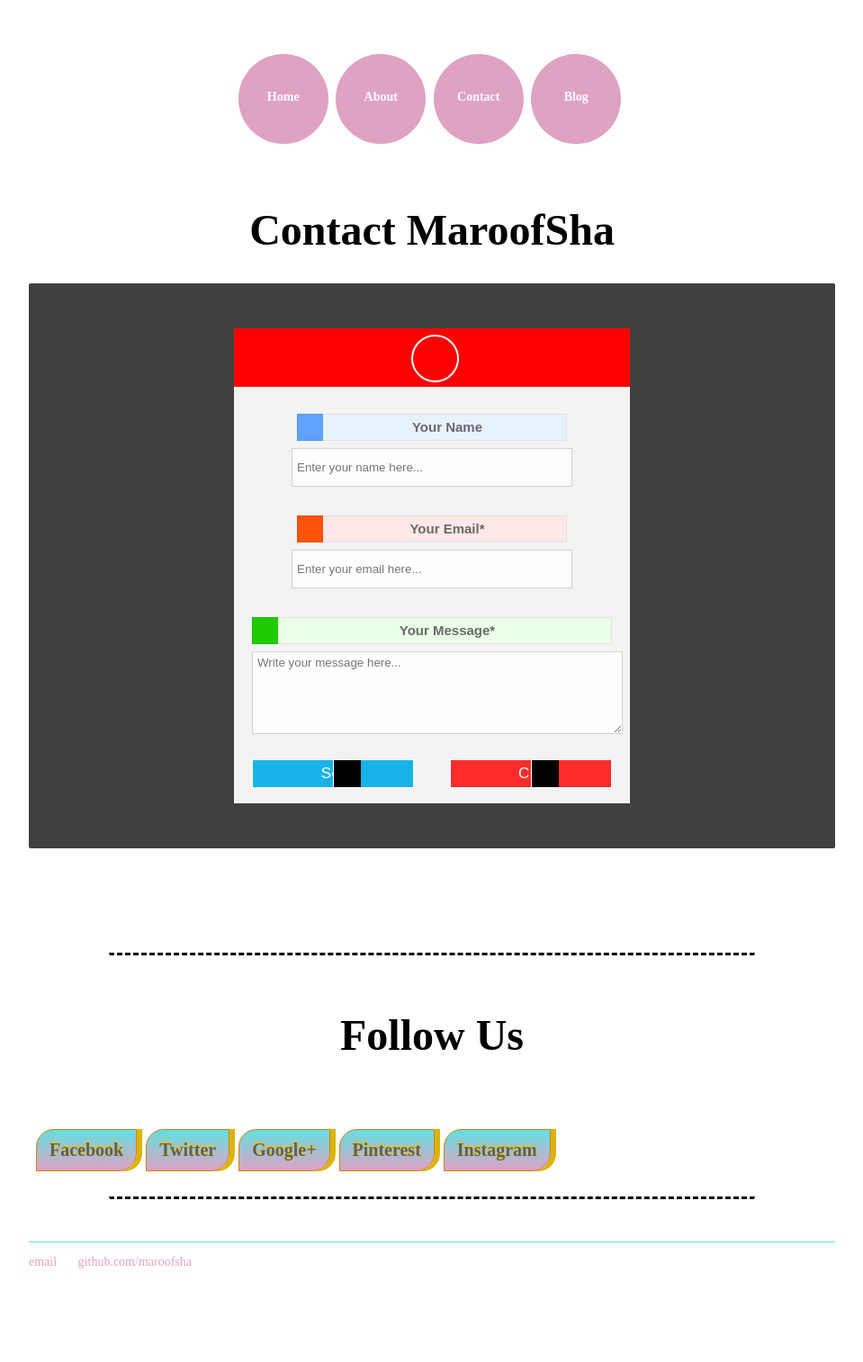
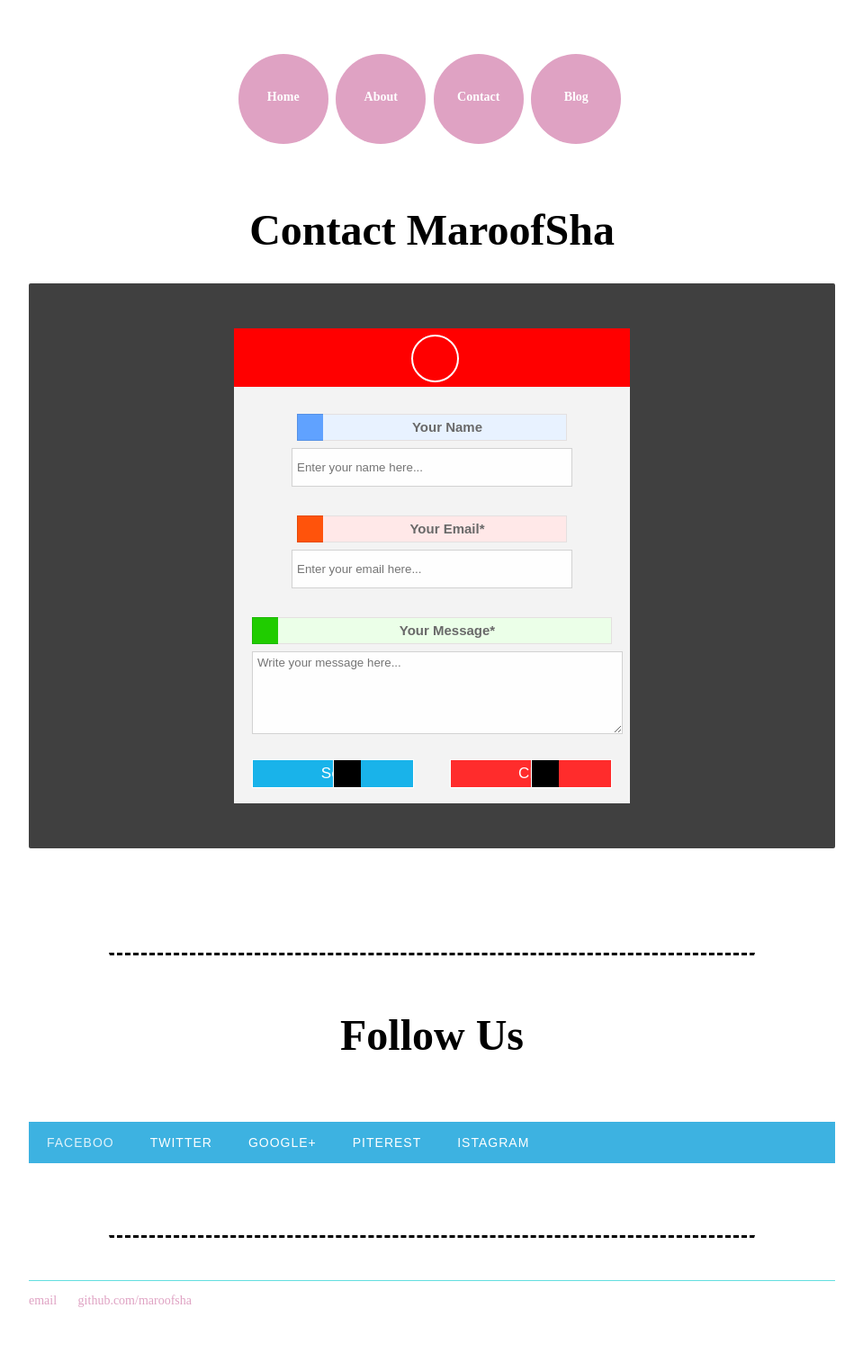
Before and after one commit to maroofsha/maroofsha.github.io, a Jekyll site: the page built from contact.html, in a window 1280 px wide. Shown: the whole page at 90% size, without its empty margins (160-1119 px from the left). Built offline with Jekyll 4.4.1, drawn with Linux system fonts in a browser that asks for light colours; before the commit the page ends 1471 px from its top, so only the background shows below that.

Commit message:
Create contact.html

```diff
--- a/contact.html
+++ b/contact.html
@@ -338,71 +338,160 @@ div#twist_blogger_cntct_form .clear-button {
    <div><br /></div>
 
   <style>
-  #Hr-17 {
-position:relative;
-list-style:none;
-margin:3px;
-padding:0;
-float:center;
+  #cssmenu,
+
+#cssmenu ul,
+
+#cssmenu ul li,
+
+#cssmenu ul li a,
+
+#cssmenu #menu-button {margin: 0;padding: 0;border: 0;list-style: none;line-height: 1;display: block;position: relative;-webkit-box-sizing: border-box;-moz-box-sizing: border-box;box-sizing: border-box;}
+
+#cssmenu:after,
+
+#cssmenu > ul:after {content: ".";display: block;clear: both;visibility: hidden;line-height: 0;height: 0;}
+
+#cssmenu #menu-button {display: none;}
+
+#cssmenu {width: auto;font-family: Raleway, sans-serif;line-height: 1;}
+
+#cssmenu > ul {background: #3db2e1;}
+
+#cssmenu > ul > li {float: left;-webkit-perspective: 1000px;-moz-perspective: 1000px;perspective: 1000px;}
+
+#cssmenu.align-center > ul {font-size: 0;text-align: center;}
+
+#cssmenu.align-center > ul > li {display: inline-block;float: none;}
+
+#cssmenu.align-right > ul > li {float: right;}
+
+#cssmenu > ul > li > a {padding: 16px 20px;font-size: 14px;color: #ffffff;letter-spacing: 1px;text-transform: uppercase;text-decoration: none;background: #3db2e1;-webkit-transition: all .3s;-moz-transition: all .3s;
+
+  -o-transition: all .3s;transition: all .3s;-webkit-transform-origin: 50% 0;-moz-transform-origin: 50% 0;transform-origin: 50% 0;-webkit-transform-style: preserve-3d;-moz-transform-style: preserve-3d;transform-style: preserve-3d;
+
 }
-#Hr-17 li {
-margin:5px;
-padding:0;
-float:left;
+
+#cssmenu > ul > li.active > a {color: #dff2fa;
+
 }
-#Hr-17 li a {
-display:inline;
-float:left;
-margin:0;
-padding:11px 14px;
-overflow:hidden;
-text-decoration:none;
-text-align:center;
-text-transform:capitalize;
-font-size:20px;
-font-weight:bold;
-border:1px ridge #DB7C08;
-text-shadow:0px -2px 1px #E4C31F,0px -1px 1px #E4C31d;
--moz-border-radius:20px 0px 20px 0px;
--webkit-border-radius:20px 0px 20px 0px;
-border-radius:20px 0px 20px 0px;
-color:#5F5F60;
--moz-box-shadow:6px 0px 0px 0px #DBB408;
--webkit-box-shadow:6px 0px 0px 0px #DBB408;
-box-shadow:6px 0px 0px 0px #DBB408;
-background:#63dfe0;
-background:-webkit-gradient(linear,left top,left bottom,from(#63dfe0),to(#dfa2c3));
-background:-webkit-linear-gradient(top,#63dfe0 0%,#dfa2c3 100%);
-background:-moz-linear-gradient(top,#63dfe0 0%,#dfa2c3 100%);
-background:-o-linear-gradient(top,#63dfe0 0%,#dfa2c3 100%);
-background:-ms-linear-gradient(top,#63dfe0 0%,#dfa2c3 100%);
-background:linear-gradient(top,#63dfe0 0%,#dfa2c3 100%);
--moz-transition:all 0.6s ease-out;
--webkit-transition:all 0.6s ease-out;
--o-transition:all 0.6s ease-out;
-transition:all 0.6s ease-out;
+
+#cssmenu > ul > li:hover > a,
+
+#cssmenu > ul > li > a:hover {color: #dff2fa;-webkit-transform: rotateX(90deg) translateY(-23px);-moz-transform: rotateX(90deg) translateY(-23px);transform: rotateX(90deg) translateY(-23px);
+
+  -ms-transform: none;
+
 }
-#Hr-17 li a:hover {
--moz-border-radius:25px 0px 25px 0px;
--webkit-border-radius:25px 0px 25px 0px;
-border-radius:25px 0px 25px 0px;
--moz-box-shadow:inset 0px 0px 50px 0px #dfa2c3;
--webkit-box-shadow:inset 0px 0px 50px 0px #dfa2c3;
-box-shadow:inset 0px 0px 50px 0px #dfa2c3;
-text-shadow:none;
--moz-transition:all 0.4s ease-in;
--webkit-transition:all 0.4s ease-in;
--o-transition:all 0.4s ease-in;
-transition:all 0.4s ease-in;
+
+#cssmenu > ul > li > a::before {position: absolute;top: 100%;left: 0;z-index: -1;-webkit-box-sizing: border-box;-moz-box-sizing: border-box;box-sizing: border-box;width: 100%;height: 100%;padding: 16px 20px;color: #dff2fa;background: #19799f;content: attr(data-title);
+
+  -webkit-transition: background 0.3s;-moz-transition: background 0.3s;transition: background 0.3s;-webkit-transform: rotateX(-90deg);-moz-transform: rotateX(-90deg);transform: rotateX(-90deg);
+
+  -webkit-transform-origin: 50% 0;-moz-transform-origin: 50% 0;transform-origin: 50% 0;-ms-transform: translateY(- -18px);
+
+}
+
+#cssmenu > ul > li:hover > a::before,
+
+#cssmenu > ul > li > a:hover::before { background: #3db2e1;}
+
+#cssmenu.small-screen {width: 100%;}
+
+#cssmenu.small-screen > ul,
+
+#cssmenu.small-screen.align-center > ul {
+
+  width: 100%;
+
+  text-align: left;
+
+}
+
+#cssmenu.small-screen > ul > li,
+
+#cssmenu.small-screen.align-center {
+
+  float: none;
+
+  display: block;
+
+  border-top: 1px solid rgba(100, 100, 100, 0.1);
+
+}
+
+#cssmenu.small-screen > ul > li:hover > a,
+
+#cssmenu.small-screen > ul > li > a:hover {
+
+  color: #dff2fa;
+
+  -webkit-transform: none;
+
+  -moz-transform: none;
+
+  transform: none;
+
+  -ms-transform: none;
+
+}
+
+#cssmenu.small-screen > ul > li > a::before {
+
+  display: none;
+
+}
+
+#cssmenu.small-screen #menu-button {
+
+  display: block;padding: 16px 20px;cursor: pointer;font-size: 14px;text-decoration: none;color: #ffffff;text-transform: uppercase;letter-spacing: 1px;background: #3db2e1;}
+
+#cssmenu.small-screen #menu-button:after {
+
+  content: "";position: absolute;right: 20px;top: 17px;display: block;-webkit-box-sizing: content-box;-moz-box-sizing: content-box;box-sizing: content-box;border-top: 2px solid #ffffff;border-bottom: 2px solid #ffffff;width: 22px;height: 3px;
+
+}
+
+#cssmenu.small-screen #menu-button.menu-opened:after {
+
+  border-top: 2px solid #dff2fa;
+
+  border-bottom: 2px solid #dff2fa;
+
+}
+
+#cssmenu.small-screen #menu-button:before {
+
+  content: "";position: absolute;right: 20px;top: 27px;display: block;width: 22px;
+
+  height: 2px;
+
+  background: #ffffff;
+
+}
+
+#cssmenu.small-screen #menu-button.menu-opened:before {
+
+  background: #dff2fa;
+
 }
     </style>
-<center><ul id="Hr-17">
-<li><a href="https://www.Facebook.com/maroofsha.5">Facebook</a></li>
-<li><a href="https://www.twitter.com/maroofsha2012">Twitter</a></li>
-<li><a href="https://plus.google.com/113866337591965664296">Google+</a></li>
-<li><a href="https://www.Facebook.com/maroofsha2012">Pinterest</a></li>
-<li><a href="https://www.Facebook.com/maroofsha">Instagram</a></li>
-</ul> </center>
+<center><div id='cssmenu'>
+
+<ul>
+
+   <li class='active'><a href='#'>Faceboo</a></li>
+
+   <li><a href='#'>Twitter</a></li>
+
+   <li><a href='#'>Google+</a></li>
+
+   <li><a href='#'>Piterest</a></li>
+ <li><a href='#'>istagram</a></li>
+
+</ul>
+
+</div></center>
 
 
 <div><br /></div>
```
